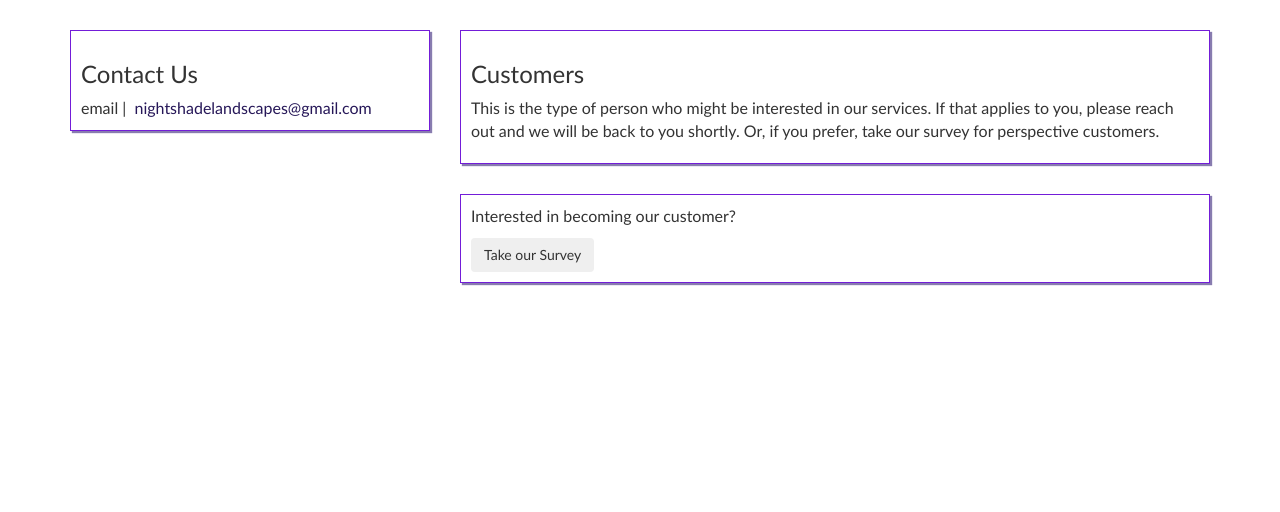
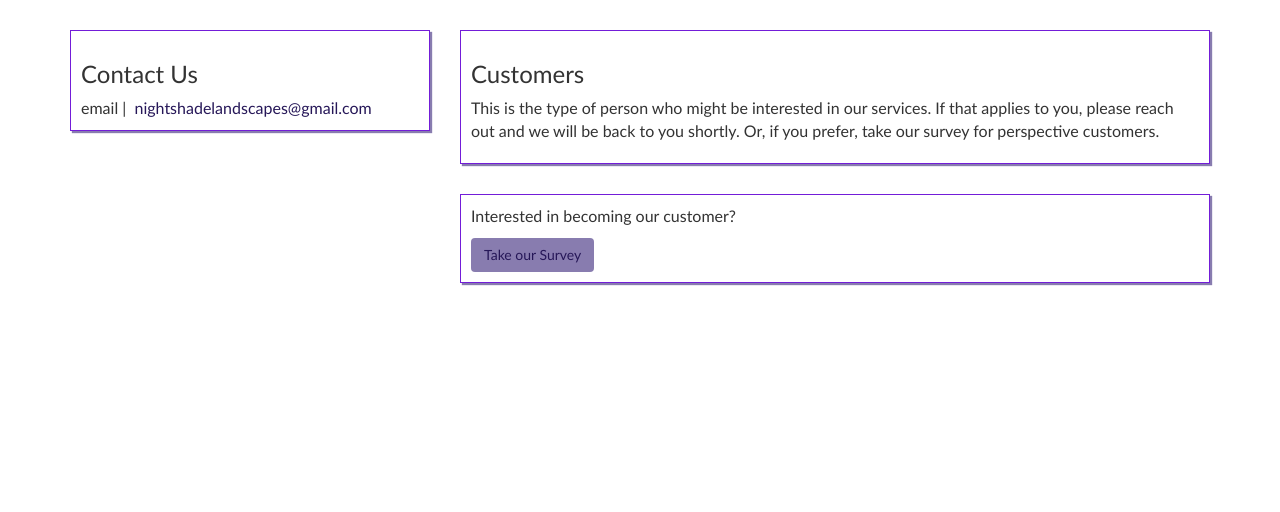
Before and after one commit to a-bort/Nightshade, a PHP site: page /customers.html in a window 1280 px wide. Shown: the part 50-562 px from the top of the page. Run offline with PHP 8.4, Linux system fonts and the light colour scheme; some libraries are stand-ins or nearby versions.

Commit message:
Fix survey button

```diff
--- a/customers.html
+++ b/customers.html
@@ -49,7 +49,7 @@
             </div>
             <div class="about-row">
               <p>Interested in becoming our customer?</p>
-              <button class="btn">Take our Survey</button>
+              <a href="http://survey.a-bort.com/index" class="btn btn-action">Take our Survey</a>
             </div>
           </div>
         </div>
--- a/style.css
+++ b/style.css
@@ -28,6 +28,10 @@ a {
 
 a:hover {
   color: #887CAF;
+}
+
+.btn-action {
+  background-color: #887CAF;
 }
 
 .navbar-default {
```
